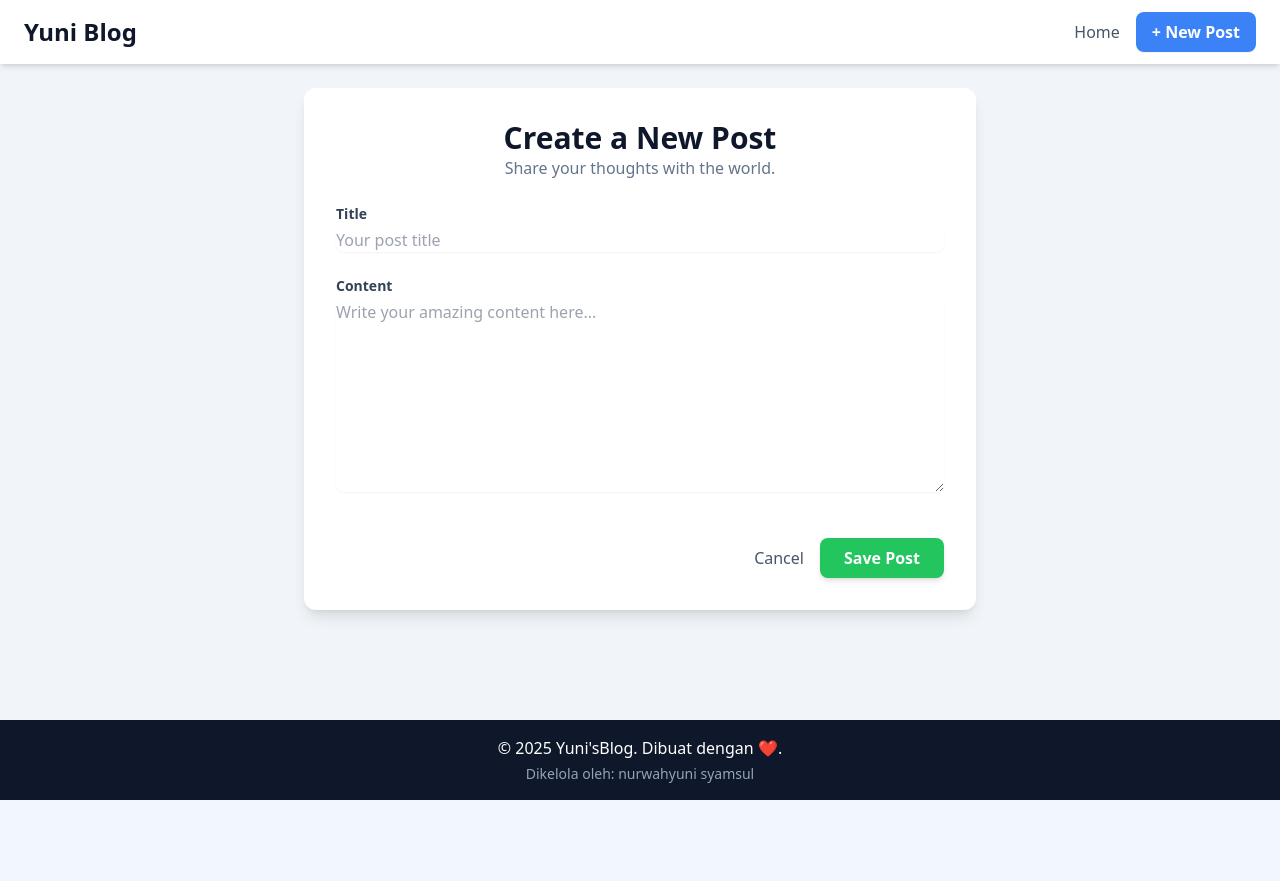
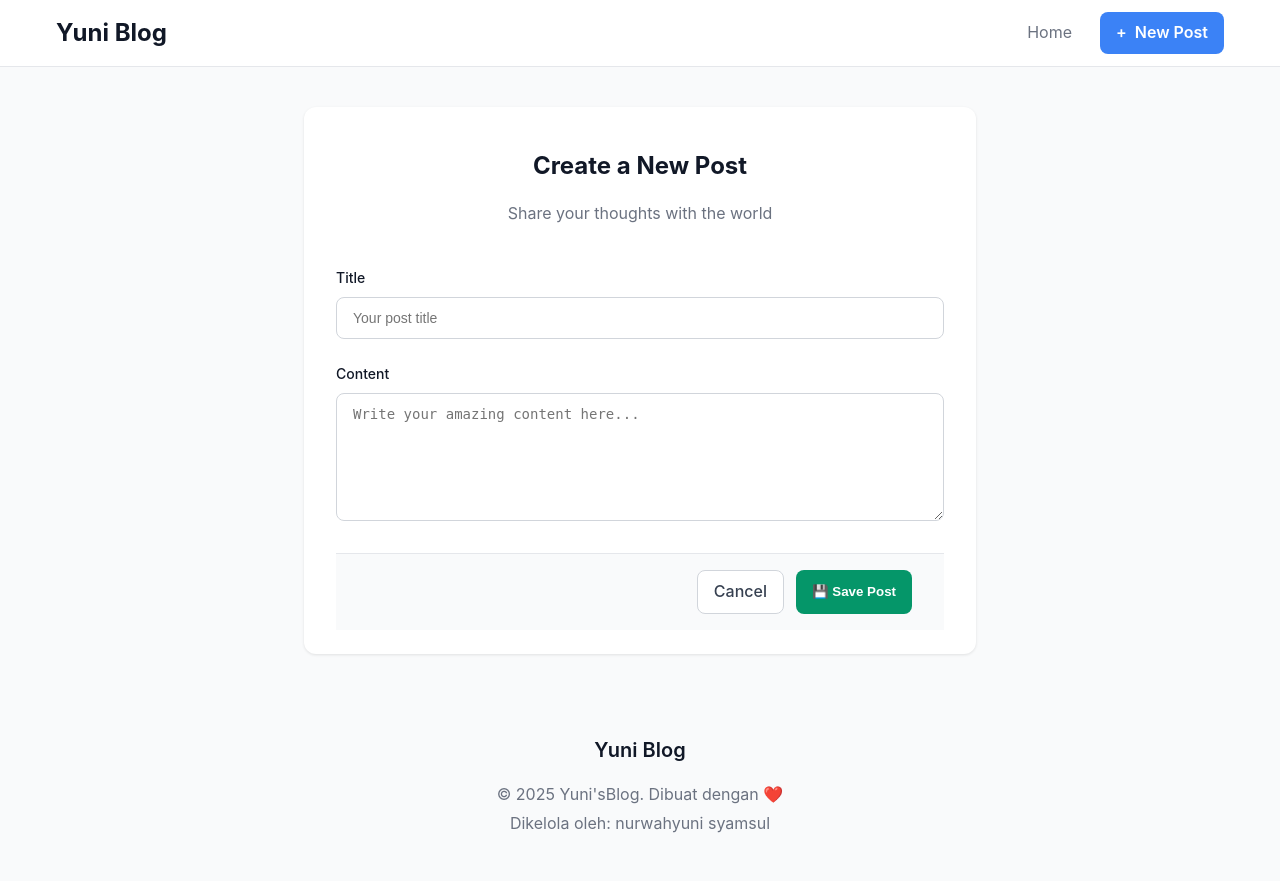
Before and after one commit to beyondarip/yuni_app, a Flask app: page /create in a window 1280 px wide. Before the commit the page ends 800 px from the top, so only its background shows below. Run offline with Flask 3, Linux system fonts and the light colour scheme; some libraries are stand-ins or nearby versions.

Commit message:
Implement Preline UI styling for modern, professional blog design
Co-authored-by: beyondarip <170789099+beyondarip@users.noreply.github.com>

```diff
--- /dev/null
+++ b/static/css/preline-style.css
@@ -0,0 +1,438 @@
+/* Preline UI Inspired Styles for Yuni Blog */
+
+/* Base styles */
+* {
+  box-sizing: border-box;
+}
+
+body {
+  font-family: -apple-system, BlinkMacSystemFont, 'Segoe UI', Roboto, sans-serif;
+  margin: 0;
+  padding: 0;
+  background-color: #f9fafb;
+  color: #111827;
+  line-height: 1.6;
+  min-height: 100vh;
+  display: flex;
+  flex-direction: column;
+}
+
+/* Header styles */
+header {
+  position: sticky;
+  top: 0;
+  z-index: 50;
+  width: 100%;
+  background-color: white;
+  border-bottom: 1px solid #e5e7eb;
+  padding: 0.75rem 0;
+}
+
+nav {
+  display: flex;
+  align-items: center;
+  justify-content: space-between;
+  max-width: 1200px;
+  margin: 0 auto;
+  padding: 0 1rem;
+}
+
+.brand {
+  font-size: 1.5rem;
+  font-weight: 700;
+  color: #111827;
+  text-decoration: none;
+  transition: color 0.2s;
+}
+
+.brand:hover {
+  color: #3b82f6;
+}
+
+.nav-links {
+  display: flex;
+  align-items: center;
+  gap: 1rem;
+}
+
+.nav-link {
+  color: #6b7280;
+  text-decoration: none;
+  padding: 0.5rem 0.75rem;
+  border-radius: 0.5rem;
+  transition: color 0.2s;
+}
+
+.nav-link:hover {
+  color: #3b82f6;
+}
+
+.btn-primary {
+  background-color: #3b82f6;
+  color: white;
+  padding: 0.5rem 1rem;
+  border-radius: 0.5rem;
+  text-decoration: none;
+  font-weight: 600;
+  display: inline-flex;
+  align-items: center;
+  gap: 0.5rem;
+  transition: background-color 0.2s;
+  border: none;
+  cursor: pointer;
+}
+
+.btn-primary:hover {
+  background-color: #2563eb;
+}
+
+.btn-secondary {
+  background-color: white;
+  color: #374151;
+  padding: 0.5rem 1rem;
+  border: 1px solid #d1d5db;
+  border-radius: 0.5rem;
+  text-decoration: none;
+  font-weight: 500;
+  transition: background-color 0.2s;
+  cursor: pointer;
+}
+
+.btn-secondary:hover {
+  background-color: #f9fafb;
+}
+
+.btn-success {
+  background-color: #059669;
+  color: white;
+  padding: 0.5rem 1rem;
+  border-radius: 0.5rem;
+  text-decoration: none;
+  font-weight: 600;
+  border: none;
+  cursor: pointer;
+  transition: background-color 0.2s;
+}
+
+.btn-success:hover {
+  background-color: #047857;
+}
+
+.btn-warning {
+  background-color: #d97706;
+  color: white;
+  padding: 0.5rem 1rem;
+  border-radius: 0.5rem;
+  text-decoration: none;
+  font-weight: 600;
+  border: none;
+  cursor: pointer;
+  transition: background-color 0.2s;
+}
+
+.btn-warning:hover {
+  background-color: #b45309;
+}
+
+/* Main content */
+main {
+  flex: 1;
+  max-width: 1200px;
+  margin: 0 auto;
+  padding: 2.5rem 1rem;
+  width: 100%;
+}
+
+/* Page header */
+.page-header {
+  text-center;
+  margin-bottom: 2.5rem;
+}
+
+.page-title {
+  font-size: 2.5rem;
+  font-weight: 700;
+  color: #111827;
+  margin-bottom: 0.75rem;
+}
+
+.page-subtitle {
+  color: #6b7280;
+  font-size: 1.125rem;
+}
+
+/* Blog grid */
+.blog-grid {
+  display: grid;
+  grid-template-columns: repeat(auto-fit, minmax(300px, 1fr));
+  gap: 1.5rem;
+  margin-top: 2.5rem;
+}
+
+.blog-card {
+  background: white;
+  border-radius: 0.75rem;
+  padding: 1.5rem;
+  box-shadow: 0 1px 3px 0 rgba(0, 0, 0, 0.1);
+  transition: all 0.3s;
+  text-decoration: none;
+  color: inherit;
+  display: block;
+}
+
+.blog-card:hover {
+  box-shadow: 0 4px 6px -1px rgba(0, 0, 0, 0.1);
+  transform: translateY(-2px);
+}
+
+.blog-card-image {
+  width: 100%;
+  height: 12rem;
+  background-color: #f3f4f6;
+  border-radius: 0.5rem;
+  margin-bottom: 1rem;
+  display: flex;
+  align-items: center;
+  justify-content: center;
+}
+
+.blog-card-title {
+  font-size: 1.25rem;
+  font-weight: 600;
+  color: #111827;
+  margin-bottom: 0.5rem;
+  transition: color 0.2s;
+}
+
+.blog-card:hover .blog-card-title {
+  color: #3b82f6;
+}
+
+.blog-card-content {
+  color: #6b7280;
+  line-height: 1.5;
+  margin-bottom: 1rem;
+}
+
+.blog-card-actions {
+  display: flex;
+  justify-content: space-between;
+  align-items: center;
+  gap: 1rem;
+}
+
+.blog-card-actions a,
+.blog-card-actions button {
+  font-size: 0.875rem;
+  font-weight: 500;
+  text-decoration: none;
+  padding: 0.25rem 0.5rem;
+  border-radius: 0.375rem;
+  border: none;
+  background: none;
+  cursor: pointer;
+  transition: color 0.2s;
+}
+
+.edit-link {
+  color: #d97706;
+}
+
+.edit-link:hover {
+  color: #b45309;
+}
+
+.delete-btn {
+  color: #dc2626;
+}
+
+.delete-btn:hover {
+  color: #b91c1c;
+}
+
+/* Empty state */
+.empty-state {
+  text-center;
+  padding: 4rem 1.5rem;
+  margin-top: 2.5rem;
+}
+
+.empty-state-icon {
+  width: 5rem;
+  height: 5rem;
+  color: #9ca3af;
+  margin: 0 auto 1.5rem;
+}
+
+.empty-state-title {
+  font-size: 1.5rem;
+  font-weight: 600;
+  color: #111827;
+  margin-bottom: 0.5rem;
+}
+
+.empty-state-text {
+  color: #6b7280;
+  margin-bottom: 1.5rem;
+}
+
+/* Form styles */
+.form-container {
+  max-width: 42rem;
+  margin: 0 auto;
+}
+
+.form-card {
+  background: white;
+  border-radius: 0.75rem;
+  box-shadow: 0 1px 3px 0 rgba(0, 0, 0, 0.1);
+  overflow: hidden;
+}
+
+.form-header {
+  padding: 1.5rem 2rem;
+  text-align: center;
+}
+
+.form-title {
+  font-size: 1.5rem;
+  font-weight: 700;
+  color: #111827;
+  margin-bottom: 0.5rem;
+}
+
+.form-subtitle {
+  color: #6b7280;
+}
+
+.form-body {
+  padding: 0 2rem 1.5rem;
+}
+
+.form-group {
+  margin-bottom: 1.5rem;
+}
+
+.form-label {
+  display: block;
+  font-size: 0.875rem;
+  font-weight: 500;
+  color: #111827;
+  margin-bottom: 0.5rem;
+}
+
+.form-input,
+.form-textarea {
+  width: 100%;
+  padding: 0.75rem 1rem;
+  border: 1px solid #d1d5db;
+  border-radius: 0.5rem;
+  font-size: 0.875rem;
+  transition: border-color 0.2s, box-shadow 0.2s;
+}
+
+.form-input:focus,
+.form-textarea:focus {
+  outline: none;
+  border-color: #3b82f6;
+  box-shadow: 0 0 0 3px rgba(59, 130, 246, 0.1);
+}
+
+.form-textarea {
+  min-height: 8rem;
+  resize: vertical;
+}
+
+.form-footer {
+  padding: 1rem 2rem;
+  background-color: #f9fafb;
+  display: flex;
+  justify-content: flex-end;
+  gap: 0.75rem;
+  border-top: 1px solid #e5e7eb;
+}
+
+/* Footer */
+footer {
+  margin-top: auto;
+  width: 100%;
+  padding: 2.5rem 1rem;
+  text-align: center;
+}
+
+.footer-brand {
+  font-size: 1.25rem;
+  font-weight: 600;
+  color: #111827;
+  text-decoration: none;
+  margin-bottom: 0.75rem;
+  display: inline-block;
+}
+
+.footer-text {
+  color: #6b7280;
+  margin: 0.25rem 0;
+}
+
+/* Responsive design */
+@media (max-width: 768px) {
+  nav {
+    flex-direction: column;
+    gap: 1rem;
+    padding: 1rem;
+  }
+
+  .page-title {
+    font-size: 2rem;
+  }
+
+  .blog-grid {
+    grid-template-columns: 1fr;
+  }
+
+  .form-container {
+    margin: 0 1rem;
+  }
+
+  .form-header,
+  .form-body,
+  .form-footer {
+    padding-left: 1rem;
+    padding-right: 1rem;
+  }
+}
+
+/* Icons */
+.icon {
+  width: 1rem;
+  height: 1rem;
+  display: inline-block;
+  vertical-align: middle;
+}
+
+/* Utilities */
+.flex {
+  display: flex;
+}
+
+.items-center {
+  align-items: center;
+}
+
+.gap-2 {
+  gap: 0.5rem;
+}
+
+.text-center {
+  text-align: center;
+}
+
+.hidden {
+  display: none;
+}
+
+@media (min-width: 640px) {
+  .sm\:block {
+    display: block;
+  }
+}
--- a/templates/base.html
+++ b/templates/base.html
@@ -3,46 +3,41 @@
 <head>
   <meta charset="UTF-8">
   <meta name="viewport" content="width=device-width, initial-scale=1.0">
-  <title>{% block title %}My Blog{% endblock %} - Flask Blog</title>
-  <script src="https://cdn.tailwindcss.com"></script>
-  <style>
-    /* Menambahkan sedikit transisi untuk pengalaman pengguna yang lebih baik */
-    .btn, a, div {
-      transition: all 0.2s ease-in-out;
-    }
-  </style>
+  <title>{% block title %}My Blog{% endblock %} - Yuni Blog</title>
+  <!-- Local Preline UI Inspired Styles -->
+  <link rel="stylesheet" href="{{ url_for('static', filename='css/preline-style.css') }}">
 </head>
-<body class="bg-slate-100 text-slate-800 flex flex-col min-h-screen">
+<body>
+  <!-- Navigation Header -->
+  <header>
+    <nav>
+      <!-- Brand/Logo -->
+      <a href="{{ url_for('index') }}" class="brand">
+        Yuni Blog
+      </a>
 
-  <!-- Navbar -->
-  <nav class="bg-white shadow-md sticky top-0 z-50">
-    <div class="container mx-auto px-6 py-3">
-      <div class="flex justify-between items-center">
-        <!-- Brand/Logo -->
-        <a href="{{ url_for('index') }}" class="text-2xl font-bold text-slate-900 hover:text-blue-600">
-          Yuni Blog
+      <!-- Navigation Links -->
+      <div class="nav-links">
+        <a href="{{ url_for('index') }}" class="nav-link">Home</a>
+        <a href="{{ url_for('create') }}" class="btn-primary">
+          <span>+</span>
+          New Post
         </a>
-        <!-- Navigation Links -->
-        <div class="flex items-center space-x-4">
-          <a href="{{ url_for('index') }}" class="text-slate-600 hover:text-blue-600">Home</a>
-          <a href="{{ url_for('create') }}" class="bg-blue-500 hover:bg-blue-600 text-white font-semibold px-4 py-2 rounded-lg shadow-sm">
-            + New Post
-          </a>
-        </div>
       </div>
-    </div>
-  </nav>
+    </nav>
+  </header>
 
   <!-- Main Content -->
-  <main class="flex-grow container mx-auto p-6">
+  <main>
     {% block content %}{% endblock %}
   </main>
 
   <!-- Footer -->
-  <footer class="bg-slate-900 text-white mt-12">
-    <div class="container mx-auto px-6 py-4 text-center">
-      <p>© {{ now().year }} Yuni'sBlog. Dibuat dengan ❤️.</p>
-      <p class="text-sm text-slate-400 mt-1">Dikelola oleh: nurwahyuni syamsul</p>
+  <footer>
+    <a href="{{ url_for('index') }}" class="footer-brand">Yuni Blog</a>
+    <div>
+      <p class="footer-text">© {{ now().year }} Yuni'sBlog. Dibuat dengan ❤️</p>
+      <p class="footer-text">Dikelola oleh: nurwahyuni syamsul</p>
     </div>
   </footer>
 
--- a/templates/create.html
+++ b/templates/create.html
@@ -2,27 +2,38 @@
 {% block title %}Create a New Post{% endblock %}
 
 {% block content %}
-  <div class="max-w-2xl mx-auto bg-white p-8 rounded-xl shadow-lg">
-    <div class="mb-6 text-center">
-      <h1 class="text-3xl font-bold text-slate-900">Create a New Post</h1>
-      <p class="text-slate-500">Share your thoughts with the world.</p>
+<div class="form-container">
+  <!-- Card -->
+  <div class="form-card">
+    <div class="form-header">
+      <h1 class="form-title">Create a New Post</h1>
+      <p class="form-subtitle">Share your thoughts with the world</p>
     </div>
 
-    <form action="" method="post" class="space-y-6">
-      <div>
-        <label for="title" class="block text-sm font-semibold text-slate-700 mb-1">Title</label>
-        <input type="text" id="title" name="title" placeholder="Your post title" class="w-full border-slate-300 rounded-lg shadow-sm focus:ring-blue-500 focus:border-blue-500" required>
+    <div class="form-body">
+      <!-- Form -->
+      <form method="post" action="">
+        <div class="form-group">
+          <label for="title" class="form-label">Title</label>
+          <input type="text" id="title" name="title" class="form-input" placeholder="Your post title" required>
         </div>
-      <div>
-        <label for="content" class="block text-sm font-semibold text-slate-700 mb-1">Content</label>
-        <textarea id="content" name="content" rows="8" placeholder="Write your amazing content here..." class="w-full border-slate-300 rounded-lg shadow-sm focus:ring-blue-500 focus:border-blue-500" required></textarea>
+
+        <div class="form-group">
+          <label for="content" class="form-label">Content</label>
+          <textarea id="content" name="content" class="form-textarea" placeholder="Write your amazing content here..." required></textarea>
         </div>
-      <div class="flex items-center justify-end space-x-4 pt-4">
-        <a href="{{ url_for('index') }}" class="text-slate-600 hover:text-slate-800">Cancel</a>
-        <button type="submit" class="bg-green-500 hover:bg-green-600 text-white font-bold py-2 px-6 rounded-lg shadow-md hover:shadow-lg">
+
+        <div class="form-footer">
+          <a href="{{ url_for('index') }}" class="btn-secondary">Cancel</a>
+          <button type="submit" class="btn-success">
+            <span>💾</span>
             Save Post
           </button>
         </div>
       </form>
+      <!-- End Form -->
+    </div>
+  </div>
+  <!-- End Card -->
 </div>
 {% endblock %}
```
Also changed, not shown: templates/edit.html (+25 -14 lines), templates/index.html (+35 -22 lines), instance/test.db (deleted), 1 other file. Lines whose indentation alone changed are shown as unchanged.
